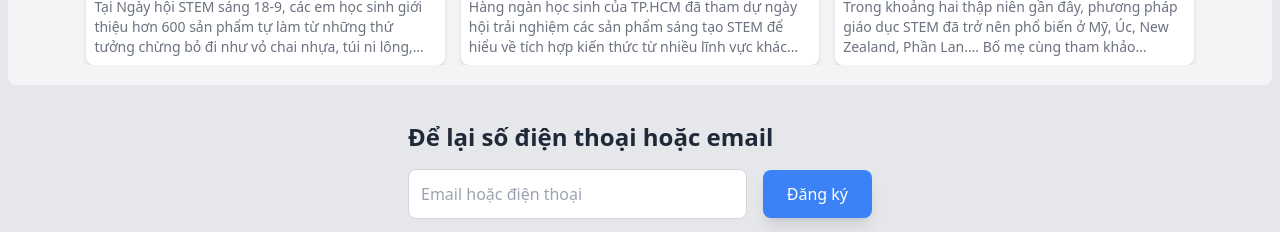
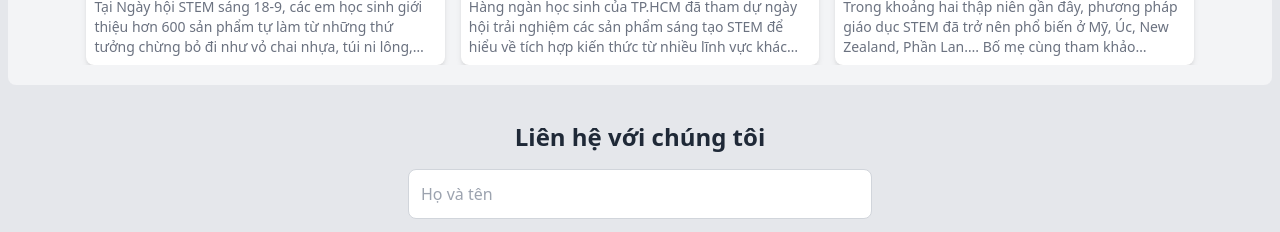
Before and after one commit to ThaiTrinh1234/LandingPageStembots, a plain HTML site: page index.html in a window 1280 px wide. Shown: the part 3071-3303 px from the top of the page. Drawn offline with nearby package versions, Linux system fonts and the light colour scheme.

Commit message:
update form subscriber

```diff
--- a/index.html
+++ b/index.html
@@ -9,7 +9,8 @@
   <title>Document</title>
   <style>
     html {
-        scroll-behavior: smooth; /* Enables smooth scrolling */
+      scroll-behavior: smooth;
+      /* Enables smooth scrolling */
     }
   </style>
 </head>
@@ -320,21 +321,21 @@
   <section id="contact">
     <div class="flex items-center justify-center">
       <div class="rounded-lg p-6 max-w-lg w-full">
-        <h2 class="text-2xl font-bold mb-4 text-gray-800">Để lại số điện thoại hoặc email</h2>
-        <form id="subscribeForm" method="POST" class="flex flex-col sm:flex-row items-center space-y-4 sm:space-y-0 sm:space-x-4">
+        <h2 class="text-2xl font-bold mb-4 text-gray-800 text-center">Liên hệ với chúng tôi</h2>
+        <form id="subscribeForm" method="POST"
+          class="flex flex-col items-center space-y-4">
+          <input type="text" id="name" placeholder="Họ và tên"
+            class="w-full sm:flex-1 p-3 border border-gray-300 rounded-lg focus:outline-none focus:ring-2 focus:ring-blue-500"
+            required />
+
           <!-- Input Field for Email or Phone -->
-            <input
-                type="text"
-                id="emailOrPhone"
-                placeholder="Email hoặc điện thoại"
+          <input type="text" id="emailOrPhone" placeholder="Email hoặc điện thoại"
             class="w-full sm:flex-1 p-3 border border-gray-300 rounded-lg focus:outline-none focus:ring-2 focus:ring-blue-500"
-                required
-            />
+            required />
 
           <!-- Submit Button -->
-            <button
-                type="submit"
-                class="w-full sm:w-auto bg-blue-500 text-white px-6 py-3 rounded-lg shadow-lg hover:bg-blue-600 focus:outline-none focus:ring-2 focus:ring-blue-500">
+          <button type="submit"
+            class="w-full bg-blue-500 text-white px-6 py-3 rounded-lg shadow-lg hover:bg-blue-600 focus:outline-none focus:ring-2 focus:ring-blue-500">
             Đăng ký
           </button>
         </form>
@@ -355,9 +356,11 @@
         <div class="text-center md:text-left w-1/2">
           <h2 class="text-xl font-semibold text-white mb-3">Contact Us</h2>
           <p>Email: <a href="mailto:stembots2024.edu@gmail.com" class="text-blue-400">stembots2024.edu@gmail.com</a></p>
-          <p>Fanpage: <a href="https://www.facebook.com/profile.php?id=61566019799817" class="text-blue-400">Stembots</a></p>
+          <p>Fanpage: <a href="https://www.facebook.com/profile.php?id=61566019799817"
+              class="text-blue-400">Stembots</a></p>
           <p>Điện thoại: <a href="tel:+123456789" class="text-blue-400">(+84) 86-8110-603</a></p>
-          <p>Địa chỉ: Đại học FPT Hà Nội, Khu Công nghệ cao Hòa Lạc, Km29, Đại lộ Thăng Long, H. Thạch Thất, Tp. Hà Nội</p>
+          <p>Địa chỉ: Đại học FPT Hà Nội, Khu Công nghệ cao Hòa Lạc, Km29, Đại lộ Thăng Long, H. Thạch Thất, Tp. Hà Nội
+          </p>
         </div>
       </div>
 
@@ -371,4 +374,5 @@
 <script src="https://apis.google.com/js/api.js"></script>
 <script src="./script/carousel.js"></script>
 <script src="./script/google_sheet.js"></script>
+
 </html>
--- a/script/google_sheet.js
+++ b/script/google_sheet.js
@@ -5,6 +5,8 @@ const phonePattern = /(84|0[3|5|7|8|9])+([0-9]{8})\b/;
 
 form.addEventListener("submit", async (event) => {
   event.preventDefault();
+
+  const name = document.getElementById("name").value.trim();
 
   const emailOrPhone = document.getElementById("emailOrPhone").value.trim();
 
@@ -28,7 +30,7 @@ form.addEventListener("submit", async (event) => {
 
   try {
     await fetch(
-      `https://script.google.com/macros/s/AKfycbwYIOu3LuIk1hmPGlWIb-8-v2KZtSWBj--NOsK9eyKU1tNu-XApTT8E_SpjXmvJg6WQlw/exec?date=${new Date().toLocaleString()}&email=${email}&phone='${phone}`,
+      `https://script.google.com/macros/s/AKfycbwYIOu3LuIk1hmPGlWIb-8-v2KZtSWBj--NOsK9eyKU1tNu-XApTT8E_SpjXmvJg6WQlw/exec?date=${new Date().toLocaleString()}&email=${email}&phone='${phone}&name=${name}`,
       {
         method: "GET",
         mode: "no-cors",
```
Lines whose indentation alone changed are shown as unchanged.
